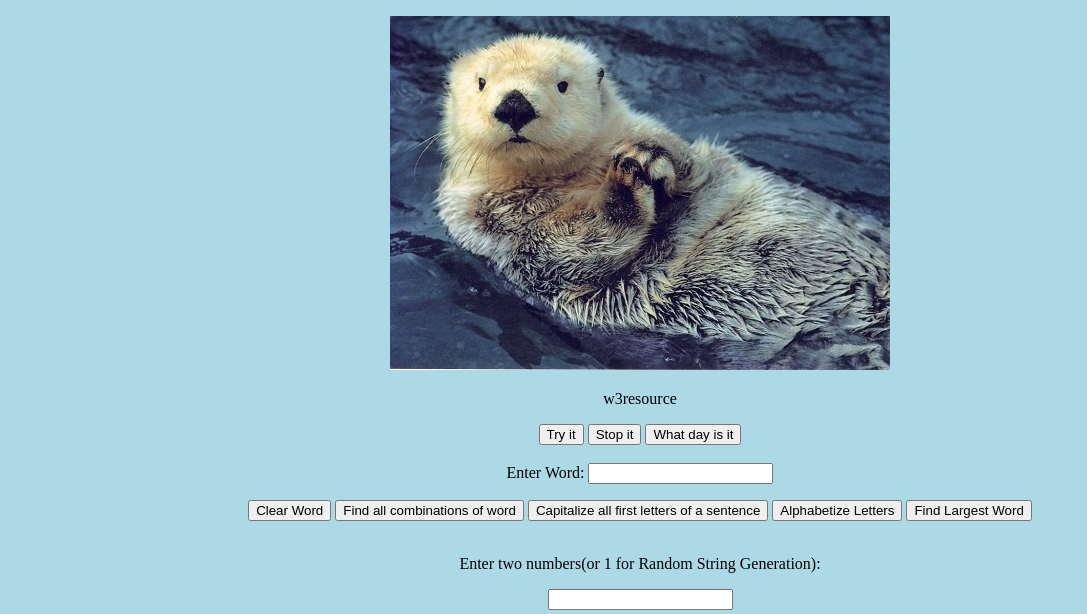
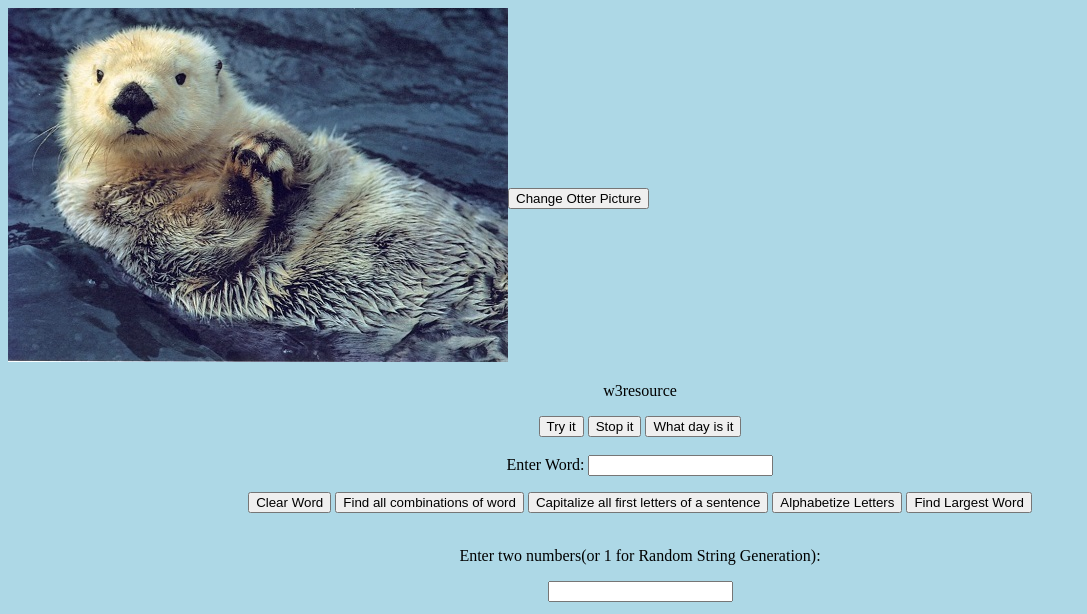
Before and after one commit to MytchellB/JavaScript-Test, a PHP site: page / in a window 1280 px wide. Shown: the top 614 px of the page, without its empty margins (0-1087 px from the left). Run offline with PHP 8.4, Linux system fonts and the light colour scheme.

Commit message:
Button to change otter Pic
Button to change otter Pic between two pictures, also aligned button next to the picture.

```diff
--- a/index.css
+++ b/index.css
@@ -4,3 +4,22 @@ body {
     background-color: lightblue;
     text-align: center;
 }
+
+.otterPic {
+	float:left;
+}
+.container {
+	position:relative;
+}
+.otterButton {
+
+}
+#myOtterButton{
+	float:left;
+	position:relative;
+	margin-top:180px;
+}
+
+.clearfix{
+    clear:both
+}
--- a/index.html
+++ b/index.html
@@ -8,11 +8,20 @@
 
 <script src="myJS.js"></script>
 
-<p>
-<img src="otter.jpg" alt="Otter Picture">
-</p>
+<body>
 
-<body>
+<div class ="otterPic">
+<img id="otterPic" src="otter.jpg" alt="Otter Picture" width="500" height="354">
+</div>
+
+<div class ="container">
+	<div class ="otterButton">
+		<button type="button" onclick="changeOtterPicture()" id="myOtterButton">Change Otter Picture</button>
+	</div>
+</div>
+
+<div class="clearfix"></div>
+
 <p id="demo">w3resource </p>
 <p id="demo2"></p>
 
@@ -30,6 +39,7 @@ Enter Word:
 <button type="button" onclick="alphabetizeLetters()">Alphabetize Letters</button>
 <button type="button" onclick="findLargestWord()">Find Largest Word</button>
 </body><br><br>
+
 <p>Enter two numbers(or 1 for Random String Generation): </p>
 <input type="text" id="myNum" value=>
 <p id="identityMatrix"> </p>
@@ -39,6 +49,7 @@ Enter Word:
 <p>Enter number to search for: </p><input type="text" id="mySearch" value=>
 <p id="binarySearch"> </p>
 <button type="button" onclick="binarySearch()">Search array for value</button>
+
 <button type="button" onclick="doubleFunction(secondFunction)">Click to say Hi</button>
 <p id="hello"> </p>
 <p id="factorial">Enter number to find factorial of: </p>
--- a/myJS.js
+++ b/myJS.js
@@ -9,6 +9,7 @@ var daylist = ["Sunday","Monday","Tuesday","Wednesday ","Thursday","Friday","Sat
 var hour = today.getHours();
 var minute = today.getMinutes();
 var second = today.getSeconds();
+var otterPicStatus = 0;
 
 function myFunction() {
 	myStop = setInterval( myLooper, 300);
@@ -160,3 +161,14 @@ function factorial(number){
 		return factorial(number-1) * number;
 	}
 }
+
+function changeOtterPicture(){
+	if (otterPicStatus == 0){
+		document.getElementById("otterPic").src="otter2.jpg";
+		otterPicStatus = 1;
+	}
+	else{
+		otterPicStatus = 0;
+		document.getElementById("otterPic").src="otter.jpg";
+	}
+}
```
Also changed, not shown: otter2.jpg (added).
